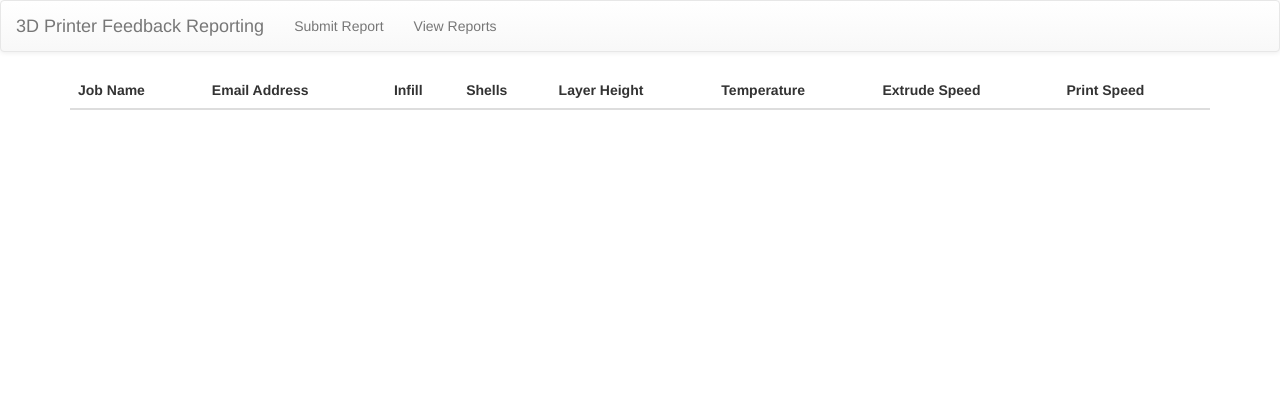
After one commit to bobderrico80/printer_feedback, a Flask app: page /view in a window 1280 px wide. The commit adds this page. Shown: the top 420 px of the page. Run offline with Flask 2, Linux system fonts and the light colour scheme; data that the repository does not hold is empty; some libraries are stand-ins or nearby versions.

Commit message:
Completes basic view page

```diff
--- a/app/templates/base.html
+++ b/app/templates/base.html
@@ -21,7 +21,7 @@
         <div class="collapse navbar-collapse" id="mobile-nav">
           <ul class="nav navbar-nav">
             <li><a href="{{ url_for('submit') }}">Submit Report</a></li>
-            <li><a href="{{ url_for('list') }}">View Reports</a></li>
+            <li><a href="{{ url_for('view') }}">View Reports</a></li>
           </ul>
         </div>
       </div>
--- /dev/null
+++ b/app/templates/view.html
@@ -0,0 +1,31 @@
+{% extends "base.html" %}
+{% block content %}
+<table class="table table-striped">
+    <thead>
+      <tr>
+          <th>Job Name</th>
+          <th>Email Address</th>
+          <th>Infill</th>
+          <th>Shells</th>
+          <th>Layer Height</th>
+          <th>Temperature</th>
+          <th>Extrude Speed</th>
+          <th>Print Speed</th>
+      </tr>
+    </thead>
+    <tbody>
+    {% for job in jobs %}
+      <tr>
+        <td>{{ job.job_name }}</td>
+        <td>{{ job.email }}</td>
+        <td>{{ job.infill }}%</td>
+        <td>{{ job.shells }}</td>
+        <td>{{ job.layer_height }} mm</td>
+        <td>{{ job.temperature }} &deg;</td>
+        <td>{{ job.extrude_speed|title }}</td>
+        <td>{{ job.print_speed|title }}</td>
+      </tr>
+    {% endfor %}
+    </tbody>
+</table>
+{% endblock %}
--- a/app/views.py
+++ b/app/views.py
@@ -4,9 +4,10 @@ from app.models import Job
 from flask import flash, redirect, render_template, url_for
 
 
-@app.route('/list')
-def list():
-    return render_template('list.html', title='List Reports')
+@app.route('/view')
+def view():
+    jobs = Job.query.all()
+    return render_template('view.html', title='View Reports', jobs=jobs)
 
 
 @app.route('/')
@@ -15,14 +16,14 @@ def submit():
     form = NewJobForm()
 
     if form.validate_on_submit():
-        j = Job(job_name=form.job_name,
-                email=form.email,
-                infill=form.infill,
-                shells=form.shells,
-                layer_height=form.layer_height,
-                temperature=form.temperature,
-                extrude_speed=form.extrude_speed,
-                print_speed=form.print_speed)
+        j = Job(job_name=form.job_name.data,
+                email=form.email.data,
+                infill=form.infill.data,
+                shells=form.shells.data,
+                layer_height=form.layer_height.data,
+                temperature=form.temperature.data,
+                extrude_speed=form.extrude_speed.data,
+                print_speed=form.print_speed.data)
         db.session.add(j)
         db.session.commit()
         flash('Report successfully submitted!')
```
Also changed, not shown: 1 other file.
